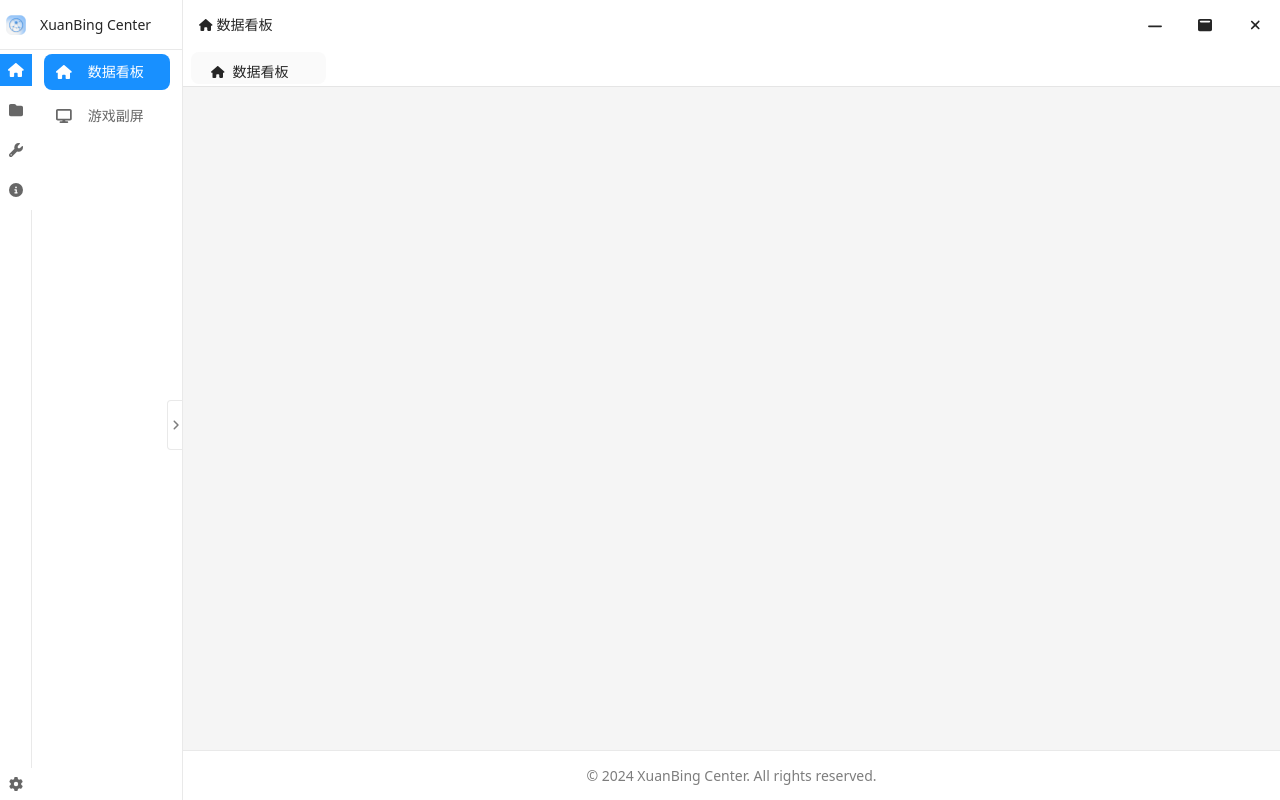
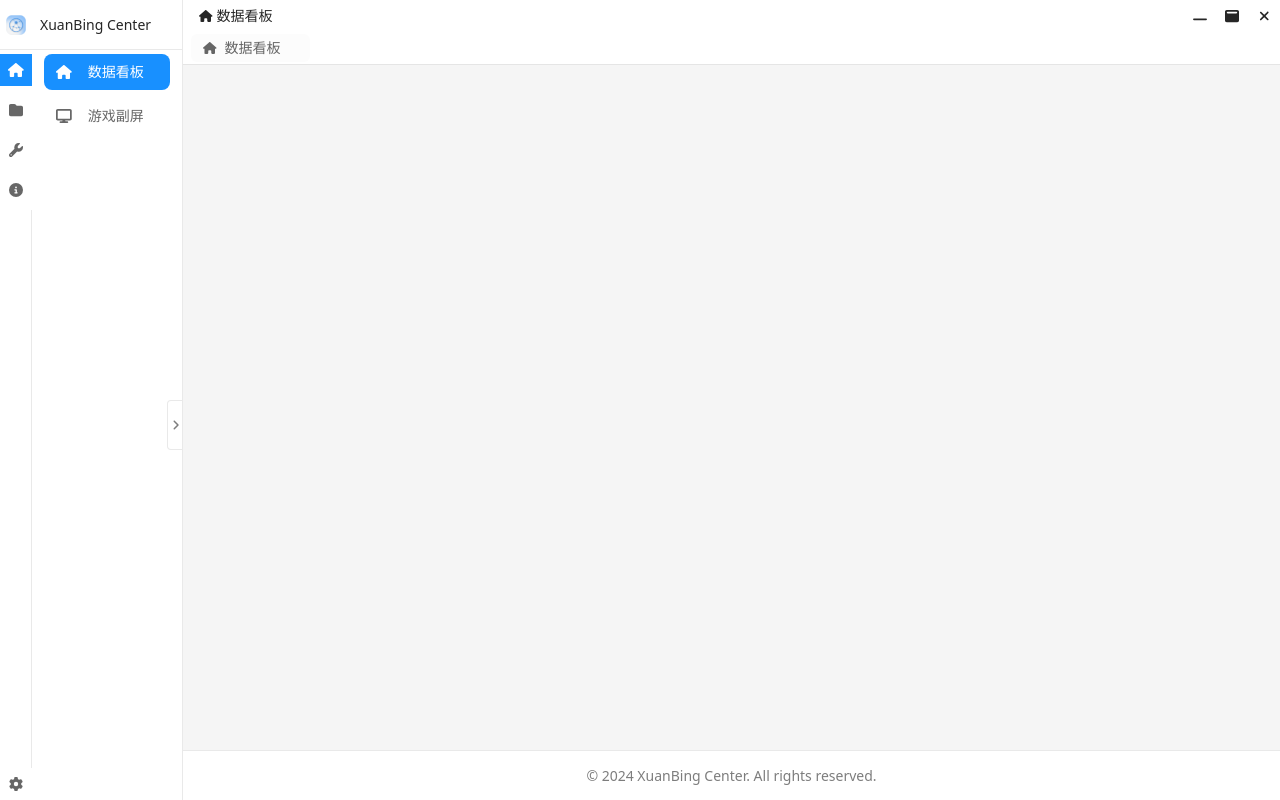
Before and after one commit to xuanbingBank/xuanbing-center, a Vue app: page / in a window 1280 px wide. Built offline with nearby package versions, Linux system fonts and the light colour scheme.

Commit message:
🎨 style: 调整AppHeader组件的高度和按钮样式，优化标签样式和布局，提升整体视觉效果

```diff
--- a/src/layouts/AppHeader.vue
+++ b/src/layouts/AppHeader.vue
@@ -1,7 +1,7 @@
 <template>
   <header class="flex flex-col bg-base-100 border-b border-base-300 transition-[background-color,border-color,color] duration-300">
-    <!-- 顶部区域 -->
-    <div class="h-[50px] flex items-center justify-between webkit-app-region-drag">
+    <!-- 顶部区域 - 调整高度为32px -->
+    <div class="h-[32px] flex items-center justify-between webkit-app-region-drag">
       <!-- 面包屑 -->
       <div class="min-w-[200px] max-w-[400px] flex items-center px-4 webkit-app-region-no-drag">
         <div class="breadcrumbs text-sm w-full">
@@ -30,19 +30,19 @@
       <!-- 可拖拽区域 -->
       <div class="flex-1 h-full"></div>
 
-      <!-- Window Controls -->
+      <!-- Window Controls - 调整按钮高度 -->
       <div class="flex items-center [&]:webkit-app-region-no-drag webkit-app-region-no-drag">
         <!-- Minimize -->
         <button
-          class="btn btn-ghost btn-sm h-[50px] w-[50px] min-h-0 rounded-none hover:bg-base-200 flex items-center justify-center"
+          class="btn btn-ghost btn-sm h-[32px] w-[32px] min-h-0 rounded-none hover:bg-base-200 flex items-center justify-center"
           @click="minimizeWindow"
         >
-          <font-awesome-icon icon="window-minimize" class="translate-y-[-4px]" />
+          <font-awesome-icon icon="window-minimize" class="translate-y-[-2px]" />
         </button>
 
         <!-- Maximize -->
         <button
-          class="btn btn-ghost btn-sm h-[50px] w-[50px] min-h-0 rounded-none hover:bg-base-200 flex items-center justify-center"
+          class="btn btn-ghost btn-sm h-[32px] w-[32px] min-h-0 rounded-none hover:bg-base-200 flex items-center justify-center"
           @click="toggleMaximize"
         >
           <font-awesome-icon icon="window-maximize" />
@@ -50,7 +50,7 @@
 
         <!-- Close -->
         <button
-          class="btn btn-ghost btn-sm h-[50px] w-[50px] min-h-0 rounded-none hover:bg-error flex items-center justify-center"
+          class="btn btn-ghost btn-sm h-[32px] w-[32px] min-h-0 rounded-none hover:bg-error flex items-center justify-center"
           @click="closeWindow"
         >
           <font-awesome-icon icon="xmark" />
@@ -59,12 +59,12 @@
     </div>
 
     <!-- 页签区域 -->
-    <div class="h-[36px] flex items-center px-2 webkit-app-region-no-drag">
-      <div class="tabs tabs-boxed bg-base-200/50 h-[32px]">
+    <div class="h-[32px] flex items-center px-2 webkit-app-region-no-drag">
+      <div class="tabs h-[28px] flex gap-1">
         <a
           v-for="tab in openedTabs"
           :key="tab.path"
-          class="tab h-[32px] min-h-[32px] gap-2 px-4"
+          class="tab h-[28px] min-h-[28px] gap-2 px-3 rounded-md bg-base-200/30"
           :class="{ 'tab-active': tab.path === route.path }"
           @click="handleTabClick(tab.path)"
         >
@@ -73,7 +73,7 @@
             :icon="['fas', tab.icon]"
             class="text-xs"
           />
-          <span>{{ tab.title }}</span>
+          <span class="text-sm">{{ tab.title }}</span>
           <font-awesome-icon
             icon="xmark"
             class="text-xs opacity-0 group-hover:opacity-100 hover:text-error"
@@ -240,16 +240,40 @@ const closeWindow = () => {
   @apply !text-base-content/60 !mx-2;
 }
 
-/* 页签样式 */
-.tabs .tab {
+/* 页签容器样式 */
+.tabs {
   @apply transition-colors duration-200;
+  min-width: min-content;
 }
 
-.tabs .tab-active {
-  @apply !bg-primary text-primary-content;
+.tab {
+  @apply flex items-center transition-colors duration-200
+         text-base-content/70 hover:text-base-content
+         hover:bg-base-200/50;
+  min-width: 100px;
+  max-width: 200px;
 }
 
+/* 激活状态的标签样式 */
+.tab.tab-active {
+  @apply !bg-primary/20 !text-primary;
+}
+
+.tab.tab-active:hover {
+  @apply !bg-primary/30;
+}
+
+/* 关闭按钮样式 */
 .tab:hover .opacity-0 {
   @apply opacity-100;
 }
+
+.tab span {
+  @apply truncate;
+}
+
+/* 滚动按钮样式 */
+.btn-ghost {
+  @apply hover:bg-base-200;
+}
 </style>
```
